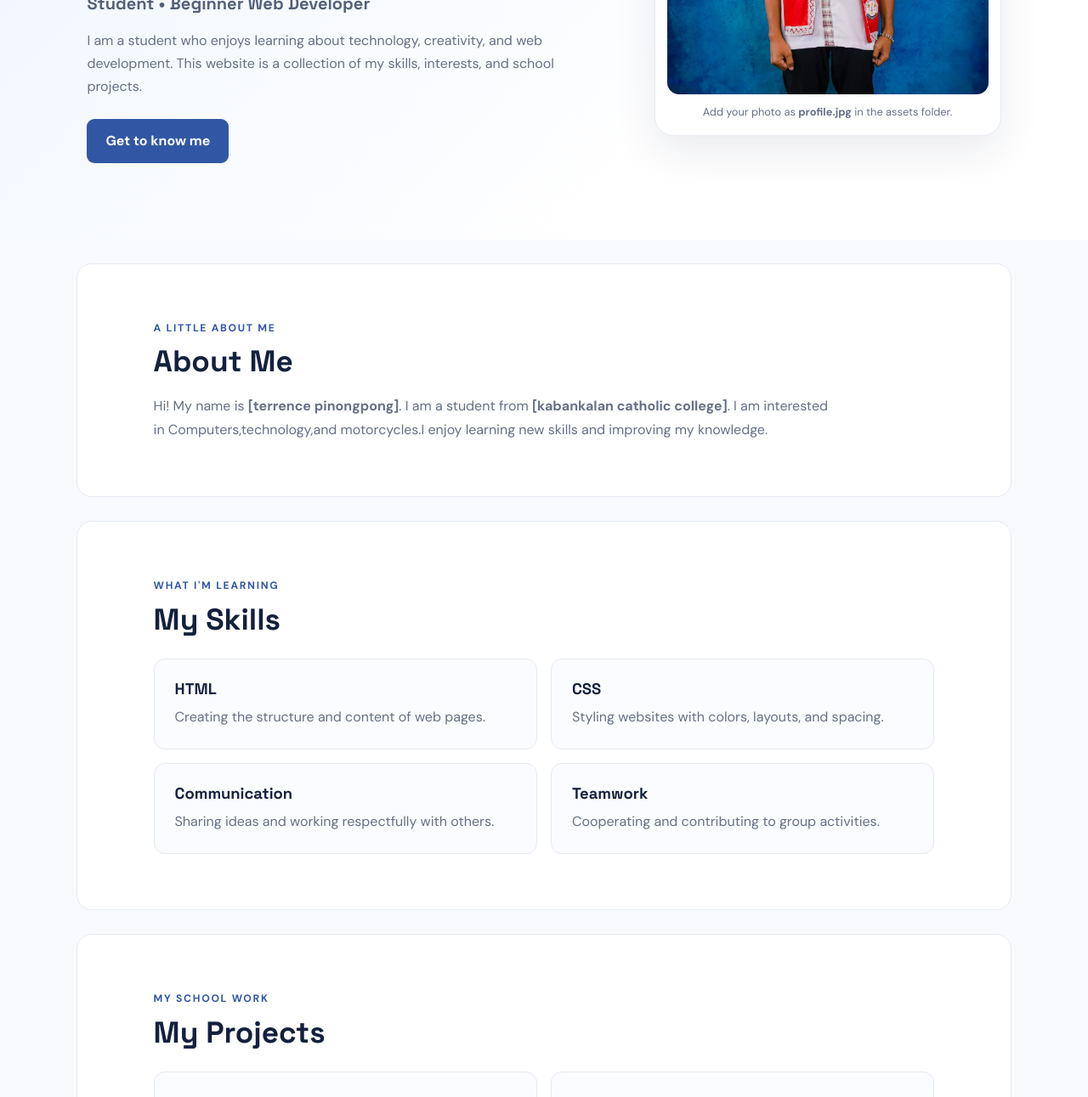
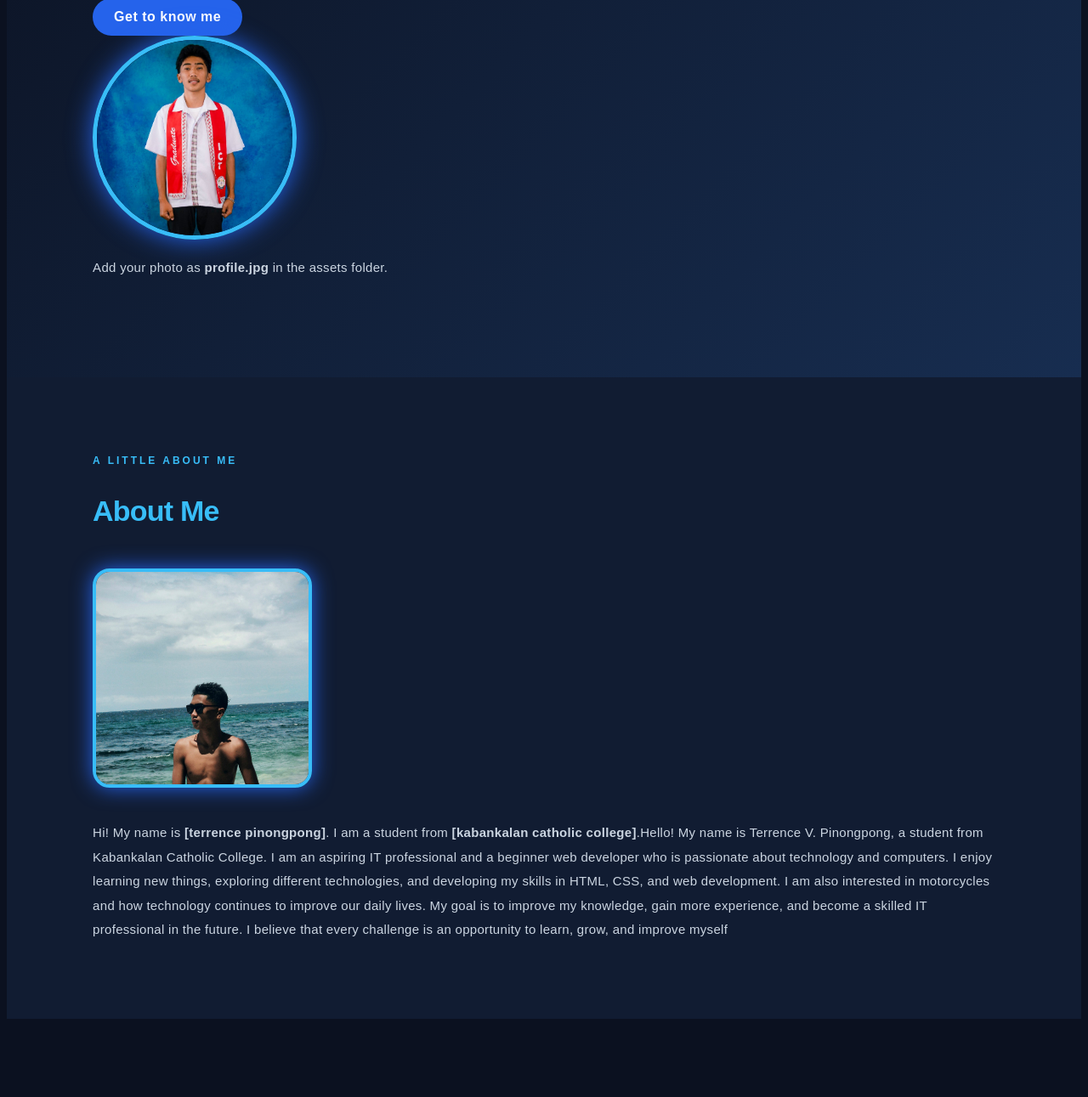
Before and after one commit to pinongpongterrence9-max/MY-1-PORTFOLIO, a plain HTML site: page index.html in a window 1280 px wide. Shown: the part 479-1770 px from the top of the page at 85% size. Drawn offline with Linux system fonts and the light colour scheme.

Commit message:
Add files via upload

```diff
--- a/index.html
+++ b/index.html
@@ -36,13 +36,23 @@
 
     <section class="content-section" id="about">
       <p class="eyebrow">A LITTLE ABOUT ME</p>
-      <h2>About Me</h2>
-      <p>Hi! My name is <strong>[terrence pinongpong]</strong>. I am a student from <strong>[kabankalan catholic college]</strong>. I am interested in Computers,technology,and motorcycles.I enjoy learning new skills and improving my knowledge.</p>
+      <h2>About Me</h2><img src="assets/about.jpg"
+                        alt="My About Me Picture"
+                        class="about-photo">
+      <p>Hi! My name is <strong>[terrence pinongpong]</strong>. I am a student from <strong>[kabankalan catholic college]</strong>.Hello! My name is Terrence V. Pinongpong, a student from Kabankalan Catholic College. I am an aspiring IT professional and a beginner web developer who is passionate about technology and computers.
+
+I enjoy learning new things, exploring different technologies, and developing my skills in HTML, CSS, and web development. I am also interested in motorcycles and how technology continues to improve our daily lives.
+
+My goal is to improve my knowledge, gain more experience, and become a skilled IT professional in the future. I believe that every challenge is an opportunity to learn, grow, and improve myself</p>
     </section>
 
     <section class="content-section" id="skills">
       <p class="eyebrow">WHAT I'M LEARNING</p>
-      <h2>My Skills</h2>
+         <h2>My Skills</h2>
+      <div class="info-card">
+        <h3>volleyball</h3>
+
+                <p> I enjoy playing volleyball because it teaches me teamwork,discipline,communication,and confidence</p></div></section>
       <div class="card-grid">
         <article class="info-card"><h3>HTML</h3><p>Creating the structure and content of web pages.</p></article>
         <article class="info-card"><h3>CSS</h3><p>Styling websites with colors, layouts, and spacing.</p></article>
--- a/styles/style.css
+++ b/styles/style.css
@@ -1,117 +1,253 @@
-@import url('https://fonts.googleapis.com/css2?family=DM+Sans:wght@400;500;600;700&family=Space+Grotesk:wght@500;600;700&display=swap');
-
-:root {
-  --navy: #14213d;
-  --blue: #3157a4;
-  --sky: #eaf1ff;
-  --ink: #20283a;
-  --muted: #667085;
-  --white: #ffffff;
-  --line: #e6eaf2;
+body {
+  background: #0b1120;
+  color: #f8fafc;
+  font-family: Arial, sans-serif;
 }
 
-* { box-sizing: border-box; margin: 0; padding: 0; }
-html { scroll-behavior: smooth; }
-body {
-  font-family: 'DM Sans', Arial, sans-serif;
-  color: var(--ink);
-  background: #f7f9fd;
+.site-header {
+  background: #111c32;
+  padding: 20px 8%;
+  border-bottom: 1px solid #263b60;
+}
+
+.logo {
+  color: #38bdf8;
+}
+
+nav a {
+  color: white;
+  transition: 0.3s;
+}
+
+nav a:hover {
+  color: #38bdf8;
+}
+
+.hero {
+  background: linear-gradient(135deg, #0b1120, #172d50);
+  padding: 100px 8%;
+  color: white;
+}
+
+.hero h1 {
+  font-size: 42px;
+}
+
+.hero h1 span {
+  color: #38bdf8;
+}
+
+.profile-frame img {
+  width: 230px;
+  height: 230px;
+  object-fit: cover;
+  border-radius: 50%;
+  border: 5px solid #38bdf8;
+  box-shadow: 0 0 30px #2563eb;
+}
+
+.button {
+  display: inline-block;
+  background: #2563eb;
+  color: white;
+  padding: 13px 25px;
+  border-radius: 30px;
+  text-decoration: none;
+  transition: 0.3s;
+}
+
+.button:hover {
+  background: #38bdf8;
+  transform: translateY(-4px);
+}
+
+.content-section {
+  padding: 75px 8%;
+  background: #111c32;
+  color: white;
+}
+
+.card-grid {
+  display: grid;
+  grid-template-columns:
+    repeat(auto-fit, minmax(220px, 1fr));
+  gap: 22px;
+}
+
+.info-card {
+  background: #1e293b;
+  padding: 25px;
+  border-radius: 15px;
+  border: 1px solid #334b70;
+  transition: 0.3s;
+}
+
+.info-card:hover {
+  transform: translateY(-8px);
+  border-color: #38bdf8;
+  box-shadow: 0 10px 25px #0005;
+}
+
+.info-card h3 {
+  color: #38bdf8;
+}
+
+html {
+  scroll-behavior: smooth;
+}
+
+@media (max-width: 700px) {
+  .hero {
+    padding: 60px 6%;
+  }
+
+  .hero h1 {
+    font-size: 30px;
+  }
+
+  .site-header {
+    flex-wrap: wrap;
+  }
+}.about-photo {
+  width: 250px;
+  height: 250px;
+  object-fit: cover;
+  border-radius: 20px;
+  border: 4px solid #38bdf8;
+  box-shadow: 0 0 25px #2563eb;
+  margin: 20px 0;
+}/* SKILLS DESIGN */
+#skills {
+  padding: 80px 8%;
+  background: #0b1120;
+}
+
+#skills h2,
+#projects h2 {
+  color: #38bdf8;
+  font-size: 32px;
+  margin-bottom: 30px;
+}
+
+.card-grid {
+  display: grid;
+  grid-template-columns:
+    repeat(auto-fit, minmax(220px, 1fr));
+  gap: 25px;
+}
+
+.info-card {
+  background: linear-gradient(
+    145deg, #1e293b, #13233c
+  );
+  padding: 30px;
+  border-radius: 18px;
+  border: 1px solid #2563eb;
+  transition: 0.4s;
+}
+
+.info-card:hover {
+  transform: translateY(-10px);
+  box-shadow: 0 0 25px #0ea5e9;
+  border-color: #38bdf8;
+}
+
+.info-card h3 {
+  color: #38bdf8;
+  margin-bottom: 15px;
+}
+
+.info-card p {
+  color: #cbd5e1;
   line-height: 1.7;
 }
-.site-header {
-  min-height: 76px;
-  padding: 18px 8%;
-  display: flex;
-  justify-content: space-between;
-  align-items: center;
-  gap: 20px;
-  background: var(--white);
-  border-bottom: 1px solid var(--line);
-  position: sticky;
-  top: 0;
-  z-index: 10;
+
+/* PROJECTS DESIGN */
+#projects {
+  padding: 80px 8%;
+  background: #111c32;
 }
-.logo {
-  color: var(--navy);
-  font: 700 1.25rem 'Space Grotesk', sans-serif;
-  text-decoration: none;
+
+.project-number {
+  display: inline-block;
+  background: #2563eb;
+  color: white;
+  padding: 8px 14px;
+  border-radius: 30px;
+  margin-bottom: 15px;
 }
-nav { display: flex; flex-wrap: wrap; gap: 22px; }
-nav a { color: var(--ink); text-decoration: none; font-weight: 600; font-size: .92rem; }
-nav a:hover { color: var(--blue); }
-.hero {
-  padding: 90px 8%;
-  display: grid;
-  grid-template-columns: 1.5fr 1fr;
-  align-items: center;
-  gap: 55px;
-  background: linear-gradient(135deg, #edf3ff, #ffffff 70%);
+
+#projects .info-card {
+  min-height: 190px;
 }
-.eyebrow { color: var(--blue); font-size: .76rem; font-weight: 700; letter-spacing: .14em; }
-h1, h2, h3 { font-family: 'Space Grotesk', sans-serif; line-height: 1.2; }
-h1 { color: var(--navy); font-size: clamp(2.5rem, 6vw, 4.5rem); margin: 15px 0 10px; }
-h1 span { color: var(--blue); }
-.hero h2 { font-size: 1.25rem; color: #52617a; margin-bottom: 18px; }
-.hero-copy > p:not(.eyebrow) { max-width: 620px; color: var(--muted); margin-bottom: 25px; }
+
+/* MOBILE DESIGN */
+@media (max-width: 600px) {
+  #skills, #projects {
+    padding: 50px 6%;
+  }
+
+  .card-grid {
+    grid-template-columns: 1fr;
+  }
+}
+
+@import url('https://fonts.googleapis.com/css2?family=Poppins:wght@300;400;500;600;700;800&display=swap');
+
+body {
+    font-family: 'Poppins', sans-serif;
+    letter-spacing: 0.3px;
+}
+
+/* MAIN HEADINGS */
+h1 {
+    font-size: clamp(35px, 5vw, 55px);
+    font-weight: 800;
+    letter-spacing: -1.5px;
+    color: #ffffff;
+}
+
+h2 {
+    font-size: 34px;
+    font-weight: 700;
+    color: #38bdf8;
+    letter-spacing: -0.8px;
+}
+
+h3 {
+    font-size: 21px;
+    font-weight: 600;
+    color: #38bdf8;
+}
+
+/* PARAGRAPHS */
+p {
+    font-size: 15px;
+    font-weight: 400;
+    line-height: 1.9;
+    color: #cbd5e1;
+}
+
+/* NAVIGATION */
+nav a {
+    font-size: 14px;
+    font-weight: 600;
+    letter-spacing: 0.5px;
+    text-decoration: none;
+}
+
+/* SECTION LABELS */
+.eyebrow {
+    color: #38bdf8;
+    font-size: 12px;
+    font-weight: 700;
+    letter-spacing: 3px;
+    text-transform: uppercase;
+}
+
+/* BUTTONS */
 .button {
-  display: inline-block;
-  background: var(--blue);
-  color: white;
-  padding: 12px 22px;
-  border-radius: 9px;
-  text-decoration: none;
-  font-weight: 700;
-  transition: transform .2s, background .2s;
+    font-family: 'Poppins', sans-serif;
+    font-weight: 600;
+    letter-spacing: 0.5px;
 }
-.button:hover { background: var(--navy); transform: translateY(-2px); }
-.profile-frame {
-  background: white;
-  padding: 14px;
-  border: 1px solid var(--line);
-  border-radius: 22px;
-  box-shadow: 0 18px 50px rgba(20, 33, 61, .09);
-  text-align: center;
-}
-.profile-frame img {
-  display: block;
-  width: 100%;
-  aspect-ratio: 1 / 1;
-  object-fit: cover;
-  border-radius: 14px;
-  background: var(--sky);
-}
-.profile-frame p { color: var(--muted); font-size: .8rem; padding: 10px 4px 2px; }
-.content-section {
-  max-width: 1100px;
-  margin: 28px auto;
-  padding: 65px 7%;
-  background: white;
-  border: 1px solid var(--line);
-  border-radius: 18px;
-}
-.content-section h2 { color: var(--navy); font-size: 2.2rem; margin: 8px 0 18px; }
-.content-section > p:not(.eyebrow) { color: var(--muted); max-width: 800px; }
-.card-grid { display: grid; grid-template-columns: repeat(2, 1fr); gap: 16px; margin-top: 25px; }
-.info-card {
-  padding: 24px;
-  border: 1px solid var(--line);
-  border-radius: 13px;
-  background: #fbfcff;
-}
-.info-card h3 { color: var(--navy); margin-bottom: 8px; font-size: 1.15rem; }
-.info-card p { color: var(--muted); }
-.project-number { color: var(--blue); font-weight: 700; font-size: .8rem; }
-.contact-section { text-align: center; }
-.contact-section > p { margin-left: auto; margin-right: auto; }
-.contact-section .button { margin-top: 20px; }
-.small-note { font-size: .8rem; margin-top: 12px; }
-footer { text-align: center; padding: 28px 15px; color: var(--muted); font-size: .9rem; }
-
-@media (max-width: 720px) {
-  .site-header { position: static; flex-direction: column; }
-  nav { justify-content: center; gap: 12px 18px; }
-  .hero { grid-template-columns: 1fr; padding: 58px 7%; gap: 30px; }
-  .profile-frame { max-width: 340px; margin: auto; }
-  .content-section { margin: 18px 12px; padding: 42px 7%; }
-  .card-grid { grid-template-columns: 1fr; }
-}
```
Also changed, not shown: assets/about.jpg (added).
